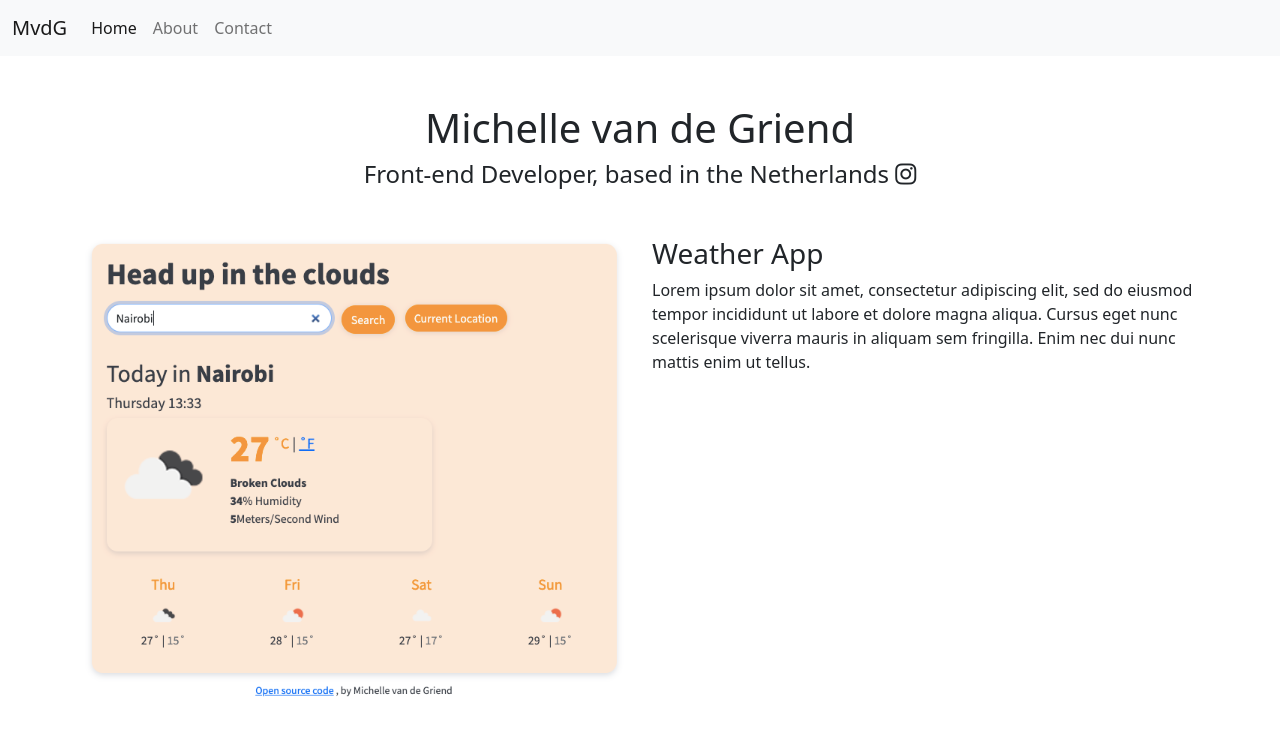
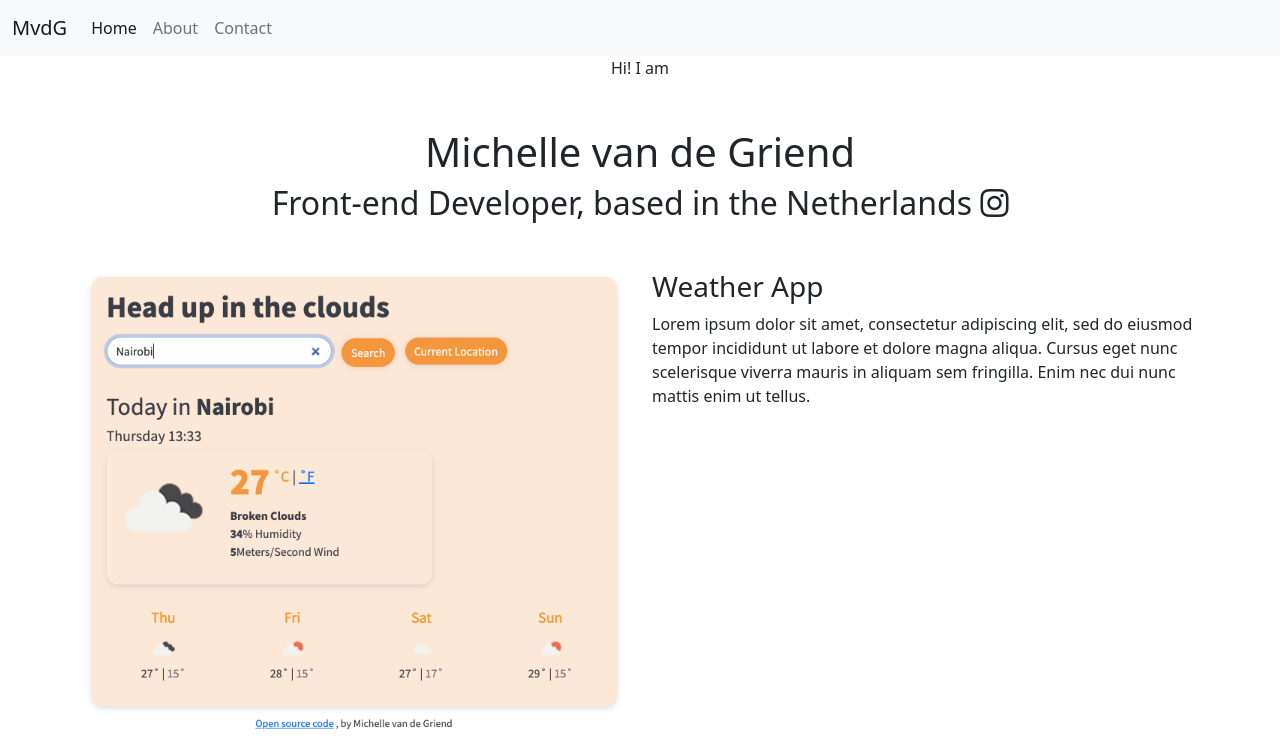
Before and after one commit to MVDG30/Front-End-Developer-Portfolio, a plain HTML site: page index.html in a window 1280 px wide. Shown: the top 751 px of the page. Drawn offline with nearby package versions, Linux system fonts and the light colour scheme.

Commit message:
Imported new font family

```diff
--- a/index.html
+++ b/index.html
@@ -8,6 +8,13 @@
     <link rel="preconnect" href="https://fonts.gstatic.com" crossorigin />
     <link
       href="https://fonts.googleapis.com/css2?family=Playfair+Display:wght@700&display=swap"
+      rel="stylesheet"
+    />
+    <link rel="preconnect" href="https://fonts.googleapis.com" />
+    <link rel="preconnect" href="https://fonts.gstatic.com" crossorigin />
+
+    <link
+      href="https://fonts.googleapis.com/css2?family=Playfair+Display:wght@700&family=Poppins:wght@400;700&display=swap"
       rel="stylesheet"
     />
 
@@ -27,6 +34,7 @@
     <link rel="stylesheet" href="styles/portfolio.css" />
   </head>
   <body>
+    <div class="hero">
       <nav class="navbar navbar-expand-lg navbar-light bg-light">
         <div class="container-fluid">
           <a class="navbar-brand" href="#">MvdG</a>
@@ -50,13 +58,13 @@
           </div>
         </div>
       </nav>
-
+      <p>Hi! I am</p>
       <h1 class="text-center mt-5">Michelle van de Griend</h1>
-    <h4 class="text-center">
+      <h2 class="text-center">
         Front-end Developer, based in the Netherlands
         <i class="fab fa-instagram"></i>
-    </h4>
-
+      </h2>
+    </div>
     <div class="container mt-5">
       <div class="row">
         <div class="col-sm-6">
--- a/styles/portfolio.css
+++ b/styles/portfolio.css
@@ -0,0 +1,3 @@
+.hero {
+  text-align: center;
+}
```
Lines whose indentation alone changed are shown as unchanged.
